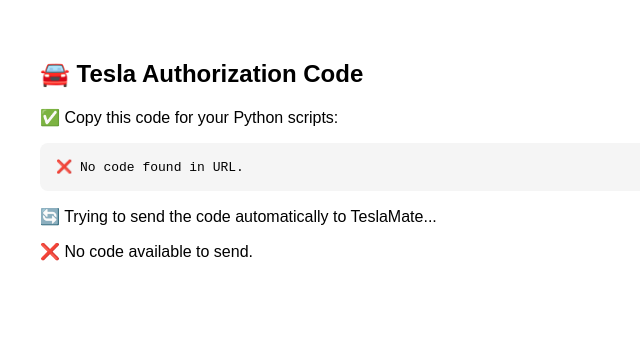
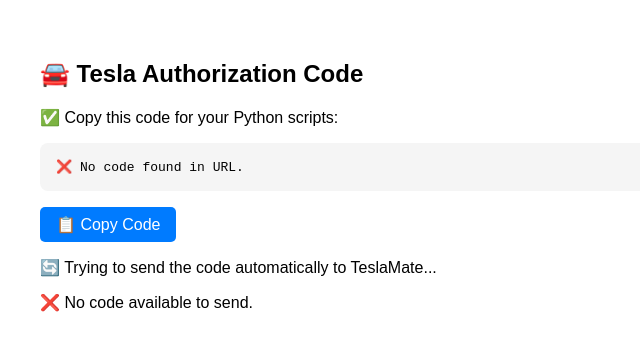
Before and after one commit to dmc5m/tesla-public-key, a plain HTML site: page callback/index.html in a window 1280 px wide. Shown: the whole page, without its empty margins (0-640 px from the left). Drawn offline with Linux system fonts and the light colour scheme.

Commit message:
Update index.html

```diff
--- a/callback/index.html
+++ b/callback/index.html
@@ -16,6 +16,19 @@
         font-family: monospace;
         margin-top: 1rem;
       }
+      button {
+        margin-top: 1rem;
+        padding: 0.5rem 1rem;
+        border-radius: 5px;
+        border: none;
+        background-color: #007bff;
+        color: white;
+        font-size: 1rem;
+        cursor: pointer;
+      }
+      button:hover {
+        background-color: #0056b3;
+      }
     </style>
   </head>
   <body>
@@ -23,6 +36,8 @@
 
     <p>✅ Copy this code for your Python scripts:</p>
     <div class="code" id="auth-code">Loading...</div>
+
+    <button id="copy-button">📋 Copy Code</button>
 
     <p>🔄 Trying to send the code automatically to TeslaMate...</p>
     <div id="status">Waiting...</div>
@@ -57,6 +72,12 @@
         authCodeElement.textContent = "❌ No code found in URL.";
         statusElement.textContent = "❌ No code available to send.";
       }
+
+      document.getElementById("copy-button").addEventListener("click", () => {
+        navigator.clipboard.writeText(authCodeElement.textContent)
+          .then(() => alert("✅ Code copied to clipboard!"))
+          .catch(err => alert("❌ Failed to copy code"));
+      });
     </script>
   </body>
 </html>
```
